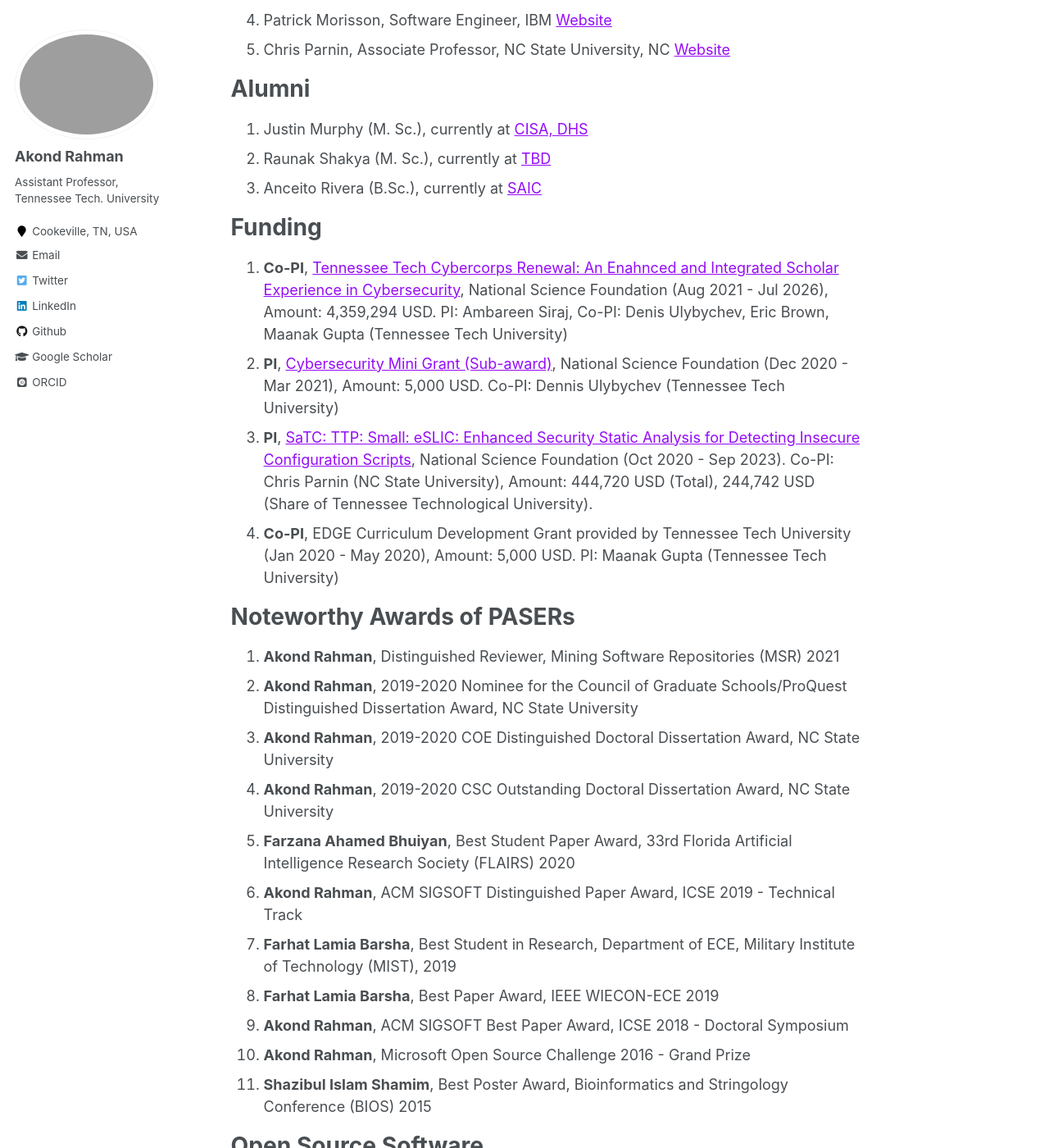
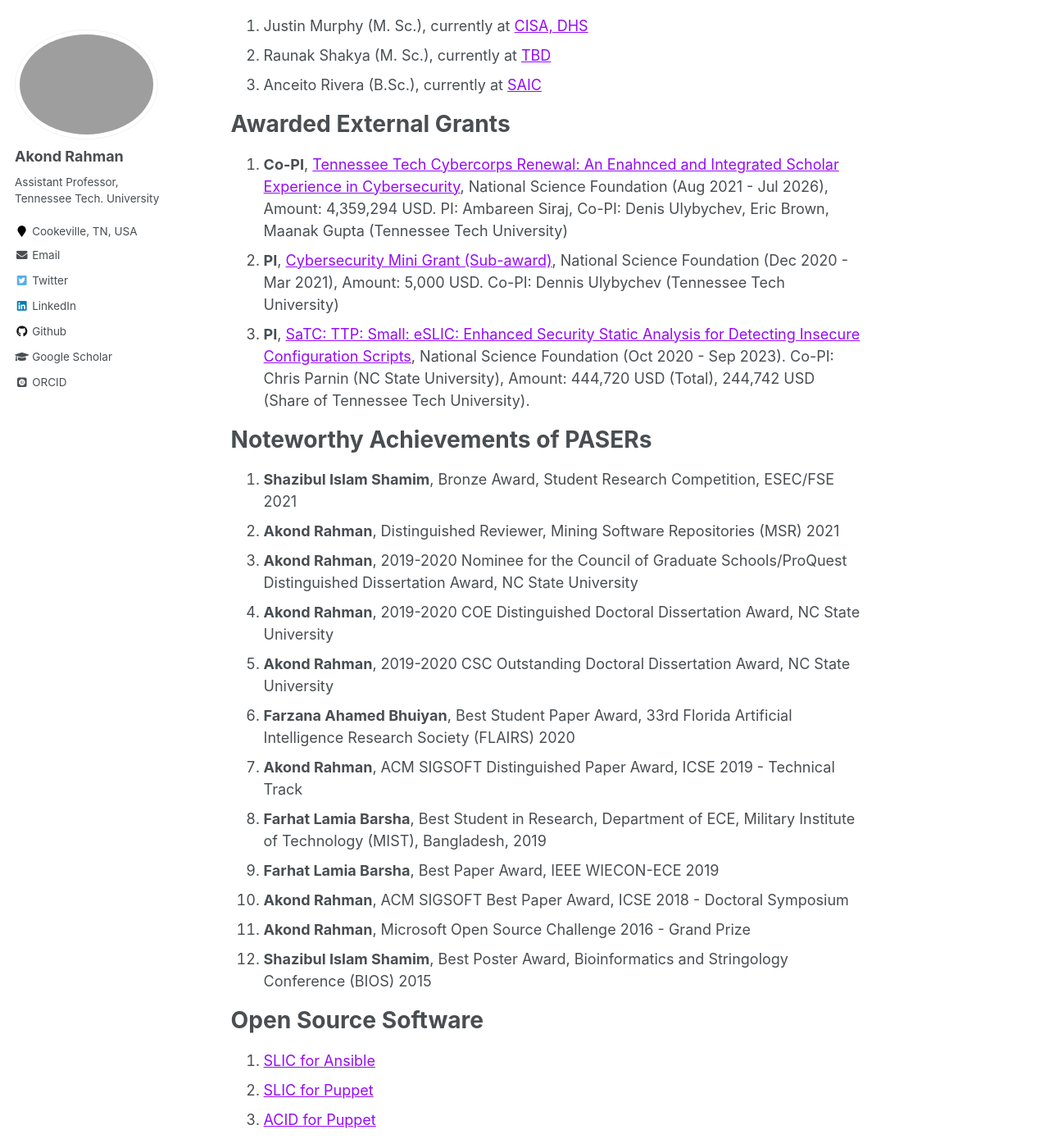
Before and after one commit to akondrahman/akondrahman.github.io, a Jekyll site: the page built from _pages/paser.md, in a window 1280 px wide and 1400 px high, scrolled down 644 px. Shown: the whole window at 82% size. Built offline with Jekyll 4.4.1, drawn with Linux system fonts in a browser that asks for light colours; some web fonts are replaced; some of the changed text lies outside the part shown.

Commit message:
shamim SRC update

```diff
--- a/_pages/paser.md
+++ b/_pages/paser.md
@@ -15,15 +15,13 @@ Advisees
 1. Farzana Ahmed Bhuiyan, PhD Student, Tennessee Tech University [Website](https://fbhuiyan42.github.io/)
 2. Shazibul Islam Shamim, PhD Student, Tennessee Tech University [Website](https://shazibulislam.github.io/)
 3. Farhat Lamia Barsha, PhD Student, Tennessee Tech University
-4. Kaitlyn Cottrell, MSc Student, Tennessee Techn University
 
 Collaborators
 ======
 1. Dibyendu Brinto Bose, Software Engineer, Reeve Systems, Bangladesh
 2. Effat Farhana, Post-doctoral Scholar, Vanderbilt University, TN [Website](https://dblp.org/pers/hd/f/Farhana:Effat)
-3. Mehedi Hassan, Software Engineer, Grameen Phone Bangladesh
-4. Patrick Morisson, Software Engineer, IBM [Website](https://scholar.google.com/citations?user=N-QmPiUAAAAJ&hl=en)
-5. Chris Parnin, Associate Professor, NC State University, NC [Website](http://chrisparnin.me/)
+3. Patrick Morisson, Software Engineer, IBM [Website](https://scholar.google.com/citations?user=N-QmPiUAAAAJ&hl=en)
+4. Chris Parnin, Associate Professor, NC State University, NC [Website](http://chrisparnin.me/)
 
 Alumni
 ======
@@ -32,25 +30,25 @@ Alumni
 2. Raunak Shakya (M. Sc.), currently at [TBD](TBD)
 1. Anceito Rivera (B.Sc.), currently at [SAIC](https://www.saic.com/)
 
-Funding
+Awarded External Grants
 ======
 
-4. **Co-PI**, [Tennessee Tech Cybercorps Renewal: An Enahnced and Integrated Scholar Experience in Cybersecurity](https://www.nsf.gov/awardsearch/showAward?AWD_ID=2043324), National Science Foundation (Aug 2021 - Jul 2026), Amount: 4,359,294 USD. PI: Ambareen Siraj, Co-PI: Denis Ulybychev, Eric Brown, Maanak Gupta (Tennessee Tech University)
-3. **PI**, [Cybersecurity Mini Grant (Sub-award)](https://www.nsf.gov/awardsearch/showAward?AWD_ID=1730105), National Science Foundation (Dec 2020 - Mar 2021), Amount: 5,000 USD. Co-PI: Dennis Ulybychev (Tennessee Tech University)
-2. **PI**, [SaTC: TTP: Small: eSLIC: Enhanced Security Static Analysis for Detecting Insecure Configuration Scripts](https://www.nsf.gov/awardsearch/showAward?AWD_ID=2026869), National Science Foundation (Oct 2020 - Sep 2023). Co-PI: Chris Parnin (NC State University), Amount: 444,720 USD (Total), 244,742 USD (Share of Tennessee Technological University).
-1. **Co-PI**, EDGE Curriculum Development Grant provided by Tennessee Tech University (Jan 2020 - May 2020), Amount: 5,000 USD. PI: Maanak Gupta (Tennessee Tech University)
+3. **Co-PI**, [Tennessee Tech Cybercorps Renewal: An Enahnced and Integrated Scholar Experience in Cybersecurity](https://www.nsf.gov/awardsearch/showAward?AWD_ID=2043324), National Science Foundation (Aug 2021 - Jul 2026), Amount: 4,359,294 USD. PI: Ambareen Siraj, Co-PI: Denis Ulybychev, Eric Brown, Maanak Gupta (Tennessee Tech University)
+2. **PI**, [Cybersecurity Mini Grant (Sub-award)](https://www.nsf.gov/awardsearch/showAward?AWD_ID=1730105), National Science Foundation (Dec 2020 - Mar 2021), Amount: 5,000 USD. Co-PI: Dennis Ulybychev (Tennessee Tech University)
+1. **PI**, [SaTC: TTP: Small: eSLIC: Enhanced Security Static Analysis for Detecting Insecure Configuration Scripts](https://www.nsf.gov/awardsearch/showAward?AWD_ID=2026869), National Science Foundation (Oct 2020 - Sep 2023). Co-PI: Chris Parnin (NC State University), Amount: 444,720 USD (Total), 244,742 USD (Share of Tennessee Tech University).
 
 
-Noteworthy Awards of PASERs
+Noteworthy Achievements of PASERs
 ======
 
+12. **Shazibul Islam Shamim**, Bronze Award, Student Research Competition, ESEC/FSE 2021
 11. **Akond Rahman**, Distinguished Reviewer, Mining Software Repositories (MSR) 2021
 10. **Akond Rahman**, 2019-2020 Nominee for the Council of Graduate Schools/ProQuest Distinguished Dissertation Award, NC State University
 9. **Akond Rahman**, 2019-2020 COE Distinguished Doctoral Dissertation Award, NC State University
 8. **Akond Rahman**, 2019-2020 CSC Outstanding Doctoral Dissertation Award, NC State University
 7. **Farzana Ahamed Bhuiyan**, Best Student Paper Award, 33rd Florida Artificial Intelligence Research Society (FLAIRS) 2020
 6. **Akond Rahman**, ACM SIGSOFT Distinguished Paper Award, ICSE 2019 - Technical Track
-5. **Farhat Lamia Barsha**, Best Student in Research, Department of ECE, Military Institute of Technology (MIST), 2019
+5. **Farhat Lamia Barsha**, Best Student in Research, Department of ECE, Military Institute of Technology (MIST), Bangladesh, 2019
 4. **Farhat Lamia Barsha**, Best Paper Award, IEEE WIECON-ECE 2019
 3. **Akond Rahman**, ACM SIGSOFT Best Paper Award, ICSE 2018 - Doctoral Symposium
 2. **Akond Rahman**, Microsoft Open Source Challenge 2016 - Grand Prize
```
Also changed, not shown: other parts of _pages/paser.md (+1 -1 lines), _pages/about.md (+1 -2 lines).
